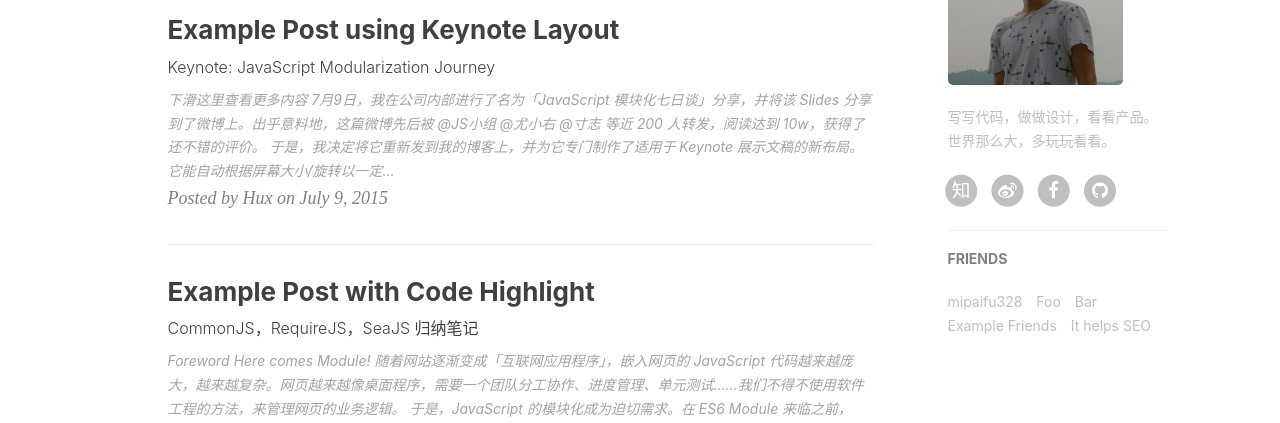
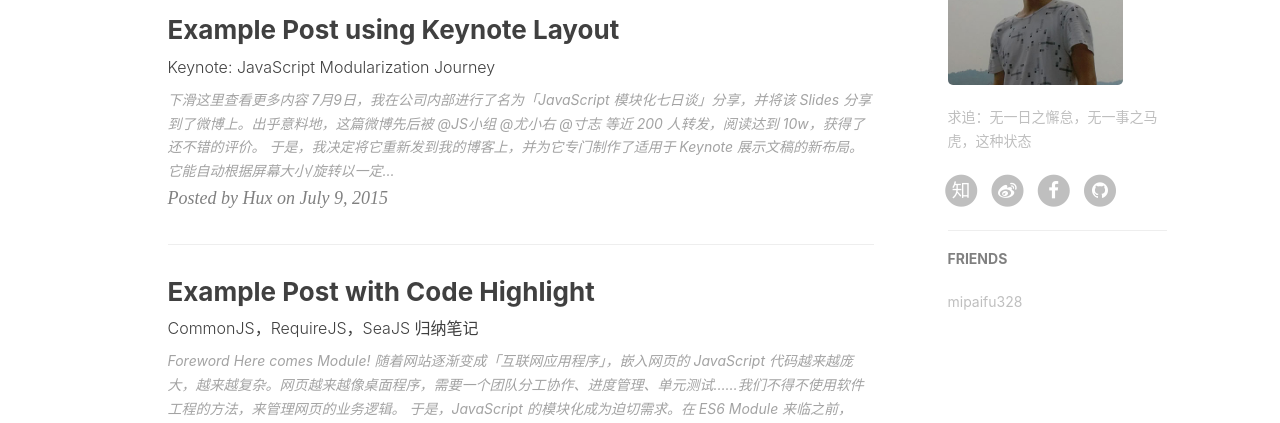
Before and after one commit to mipaifu328/mipaifu328.github.io, a Jekyll site: the page built from index.html, in a window 1280 px wide. Shown: the part 716-1139 px from the top of the page. Built offline with Jekyll 4.4.1, drawn with Linux system fonts in a browser that asks for light colours; nearby versions of some CDN libraries; the list of posts is cut into pages by our own code; comment, search, counter and statistics services are not loaded.

Commit message:
Update _config.yml

```diff
--- a/_config.yml
+++ b/_config.yml
@@ -3,8 +3,8 @@ title:  Mipaifu328
 SEOTitle: 陈耿生的博客 | Mipaifu328
 header-img: img/home-bg.jpg
 email: mipaifu328@163.com
-description: "mipaifu328,个人博客，陈耿生的博客"
-keyword: "mipaifu328, 个人博客, mipaifu328个人网站，陈耿生"
+description: "mipaifu328,个人博客, mipaifu328博客 ,陈耿生的博客"
+keyword: "mipaifu328, 个人博客, mipaifu328个人网站, 陈耿生"
 url: "http://mipaifu328.com"              # your host, for absolute URL
 baseurl: ""         # for example, '/blog' if your blog hosted on 'host/blog'
 
@@ -59,16 +59,16 @@ duoshuo_share: true                     # set to false if you want to use Commen
 
 # Analytics settings
 # Baidu Analytics
-ba_track_id: 4cc1f2d8f3067386cc5cdb626a202900
+#ba_track_id: 4cc1f2d8f3067386cc5cdb626a202900
 # Google Analytics
-ga_track_id: 'UA-49627206-1'            # Format: UA-xxxxxx-xx
-ga_domain: mipaifu328.com
+#ga_track_id: 'UA-49627206-1'            # Format: UA-xxxxxx-xx
+#ga_domain: mipaifu328.com
 
 
 
 # Sidebar settings
 sidebar: true                           # whether or not using Sidebar.
-sidebar-about-description: "写写代码，做做设计，看看产品。世界那么大，多玩玩看看。"
+sidebar-about-description: "求追：无一日之懈怠，无一事之马虎，这种状态"
 sidebar-avatar: /img/mipaifu328.jpg      # use absolute URL, seeing it's used in both `/` and `/about/`
 
 
@@ -84,17 +84,5 @@ friends: [
     {
         title: "mipaifu328",
         href: "http://mipaifu328.com"
-    },{
-        title: "Foo",
-        href: "#"
-    },{
-        title: "Bar",
-        href: "#"
-    },{
-        title: "Example Friends",
-        href: "#"
-    },{
-        title: "It helps SEO",
-        href: "#"
     }
 ]
```
